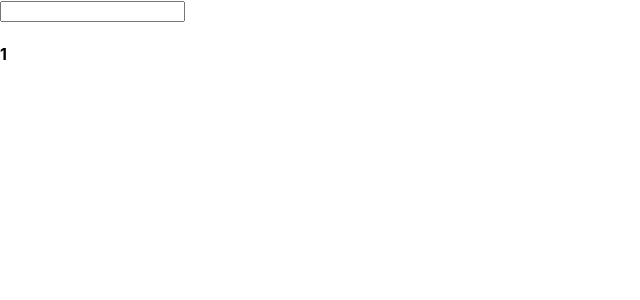
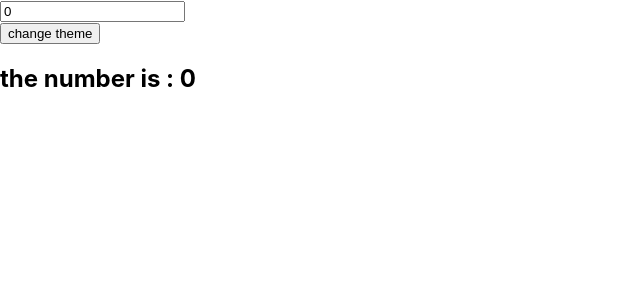
Before and after one commit to srasys/hooks, a React (Create React App) app: page / in a window 1280 px wide. Shown: the top 300 px of the page, without its empty margins (0-640 px from the left). Built offline with nearby package versions, Linux system fonts and the light colour scheme; the HTML template or start-up script is replaced by a standard one.

Commit message:
usememo example

```diff
--- a/src/App.js
+++ b/src/App.js
@@ -1,6 +1,6 @@
 import React from "react";
 
-import Final from './useRef/final/2-useRef-advance'
+import Final from './useMemo/final/1-useMemo-example'
 import { UserContextProvider } from "./context/userContext";
 
 import { MainDataContextProvider } from "./context/mainDataContext";
--- /dev/null
+++ b/src/useMemo/final/1-useMemo-example.js
@@ -0,0 +1,48 @@
+import React, { useState, useMemo } from "react";
+
+const Index = () => {
+  const [number, setNumber] = useState(0);
+  const [dark, setDark] = useState(false);
+  const doubleNumber = useMemo(() => {
+    return slowFunction(number);
+  }, [number]);
+
+// const doubleNumber =slowFunction(number);
+  const themeChange = {
+    backgroundColor: dark ? "black" : "white",
+    color: dark ? "white" : "black",
+  };
+
+  return (
+    <>
+      <div>
+        <input
+          type={"number"}
+          name="number"
+          id="number"
+          value={number}
+          onChange={(e) => {
+            setNumber(Number(e.target.value));
+          }}
+        />
+      </div>
+      <div>
+        <button
+          onClick={() => {
+            setDark(!dark);
+          }}
+        >
+          change theme
+        </button>
+      </div>
+      <h2 style={themeChange}>the number is : {doubleNumber}</h2>
+    </>
+  );
+};
+
+const slowFunction = (number) => {
+    for (let index = 0; index < 1000000000; index++) {}
+    console.log("slow fun running");
+    return number * 2;
+  };
+export default Index;
```
